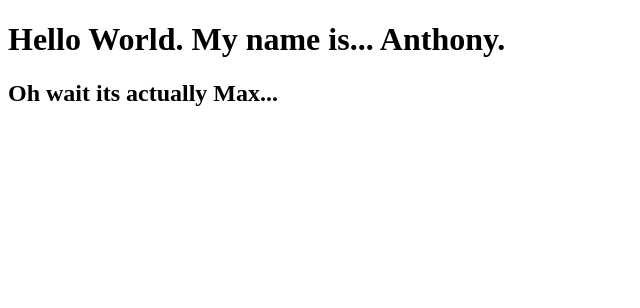
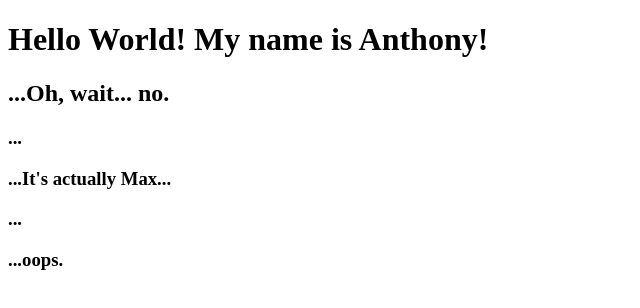
Before and after one commit to compactcola/maxfree.github.io, a plain HTML site: page index.html in a window 1280 px wide. Shown: the whole page, without its empty margins (0-640 px from the left). Drawn offline with Linux system fonts and the light colour scheme.

Commit message:
Update index.html

```diff
--- a/index.html
+++ b/index.html
@@ -6,7 +6,11 @@
     <title>Document</title>
 </head>
 <body>
-    <h1>Hello World. My name is... Anthony.</h1>
-    <h2>Oh wait its actually Max...</h2>
+    <h1>Hello World! My name is Anthony!</h1>
+    <h2>...Oh, wait...  no.<h2>
+    <h3>...</h3>
+    <h3>...It's actually Max...</h3>
+    <h3>...</h3>
+    <h3>...oops.</h3>
 </body>
 </html>
```
